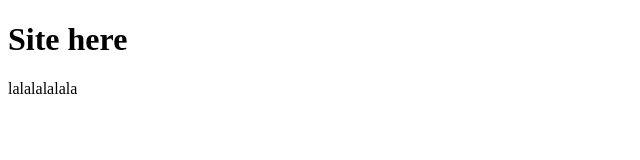
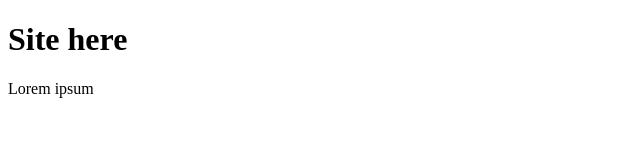
Before and after one commit to boxing1/site, a plain HTML site: page index.html in a window 1280 px wide. Shown: the full height of the page, 0-640 px from the left. Drawn offline with Linux system fonts and the light colour scheme; files that its build step writes are made by us from their sources.

Commit message:
3 commit

```diff
--- a/index.html
+++ b/index.html
@@ -7,7 +7,8 @@
 </head>
 <body>
 	<h1>Site here</h1>
-	<p>lalalalalala</p>
+	<p> Lorem ipsum </p>
+
 
 
 </body>
```
